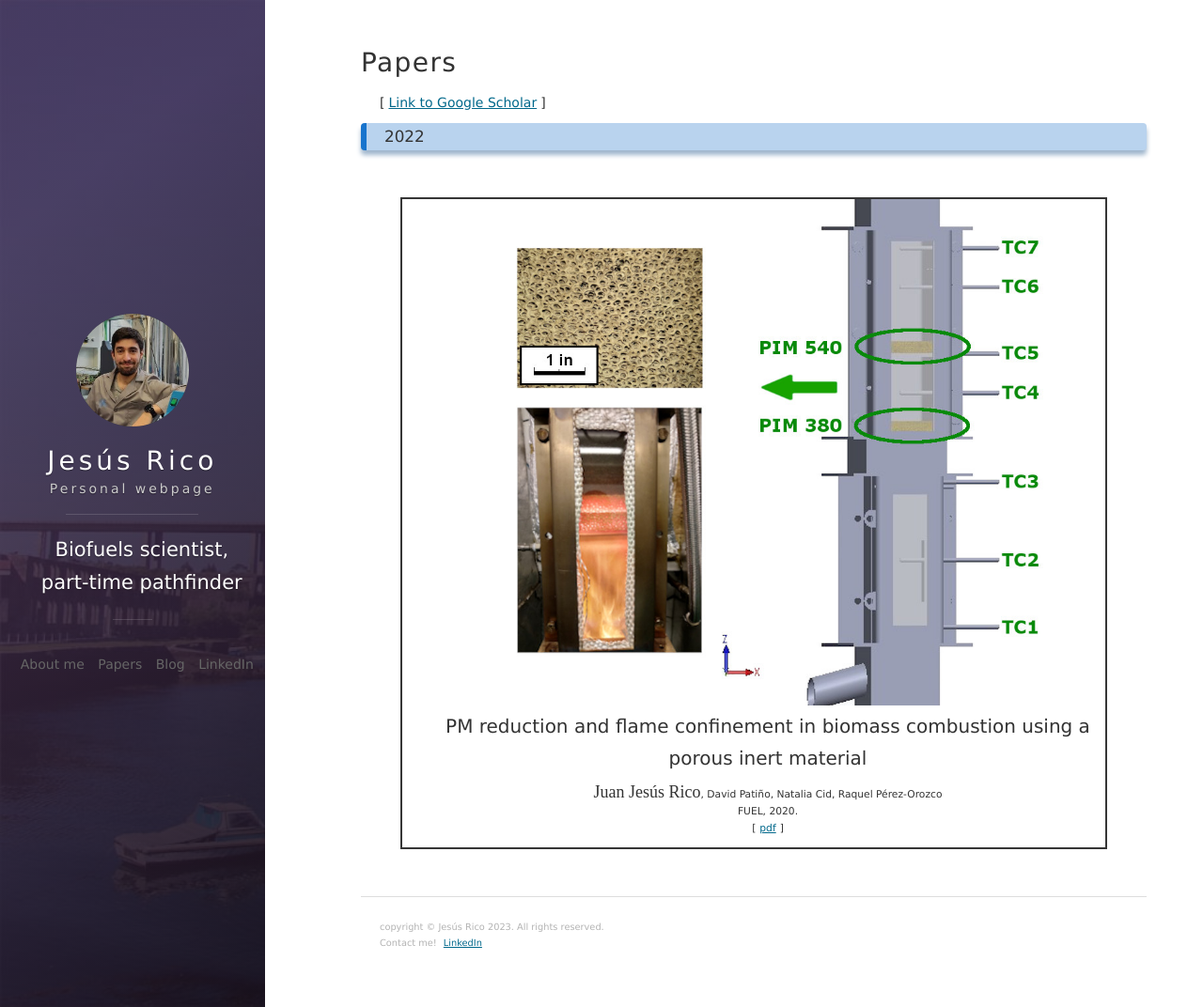
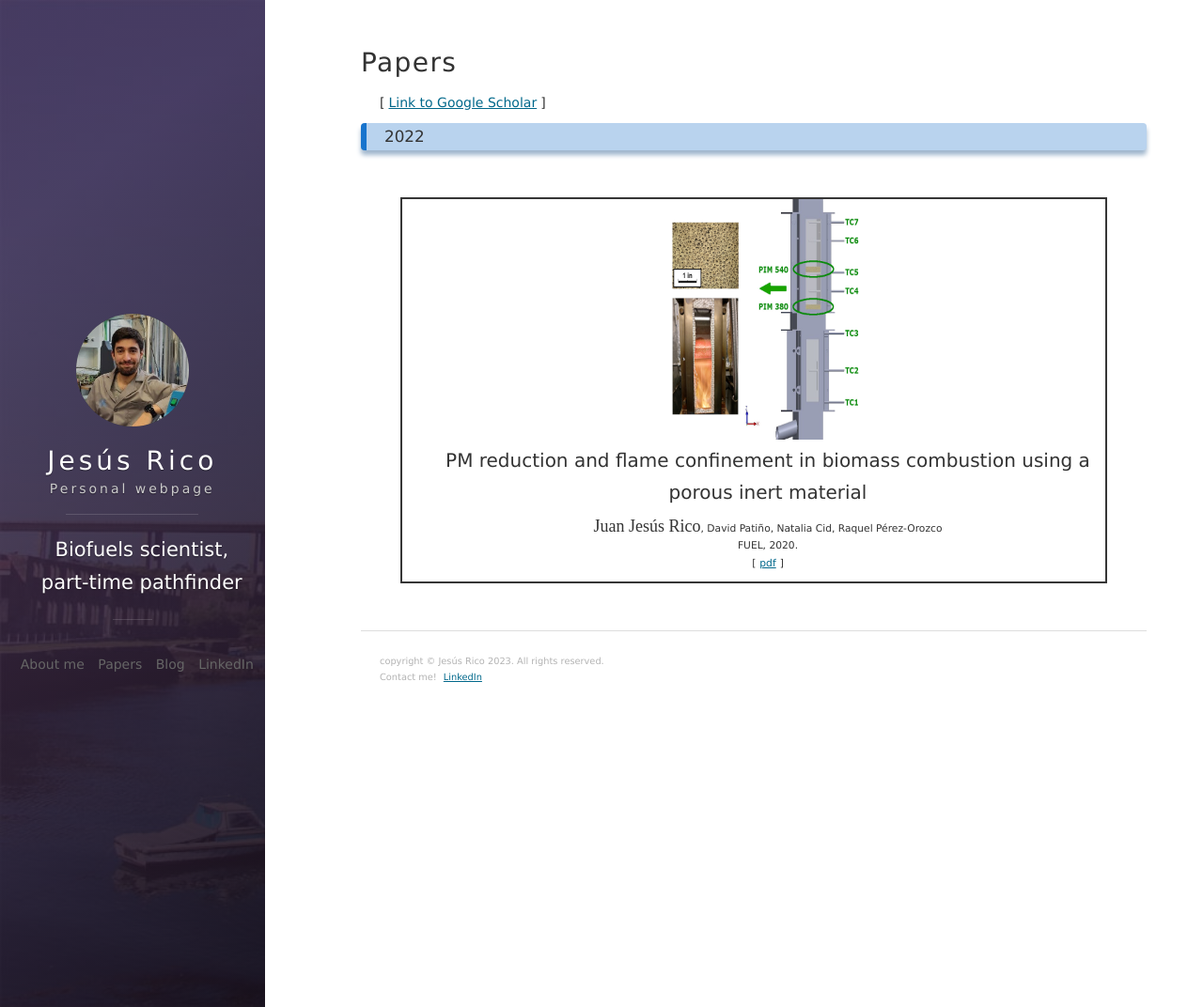
Before and after one commit to jesusrico96/jesusrico96.github.io, a Jekyll site: the page built from archive.md, in a window 1280 px wide and 1072 px high. Shown: the whole window at 94% size. Built offline with Jekyll 4.4.1, drawn with Linux system fonts in a browser that asks for light colours; nearby versions of some CDN libraries.

Commit message:
Update archive.md

```diff
--- a/archive.md
+++ b/archive.md
@@ -9,7 +9,7 @@ header : All papers published
 <table class="imgtable">
   <tr>
     <td align="center" valign="middle">
-		<img class="middle" src="/images/papers/PIMdeep.jpg" alt="PIM"/>
+		<img class="middle" src="/images/papers/PIMdeep.jpg" alt="PIM" width="256" height="256"/>
 		<p style="font-size:20px; ">
 			<b>PM reduction and flame confinement in biomass combustion using a porous inert material</b> <br />
 		</p>
```
